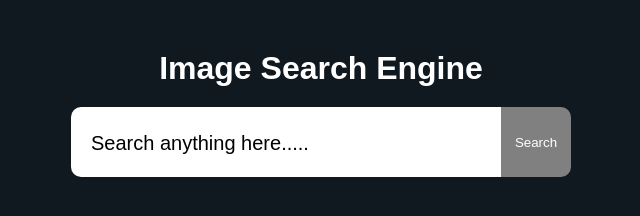
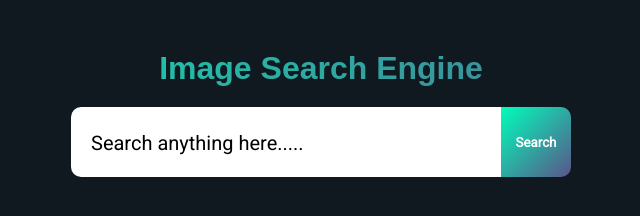
Before and after one commit to Abhijeet-20/Image-Search, a plain HTML site: page index.html in a window 1280 px wide. Shown: the whole page, without its empty margins (319-959 px from the left). Drawn offline with Linux system fonts and the light colour scheme.

Commit message:
Add files via upload

```diff
--- a/index.html
+++ b/index.html
@@ -3,10 +3,14 @@
 <head>
     <meta charset="UTF-8">
     <meta name="viewport" content="width=device-width, initial-scale=1.0">
-    <title>Document</title>
+    <title>Image Search</title>
+    <link rel="preconnect" href="https://fonts.googleapis.com">
+    <link rel="preconnect" href="https://fonts.gstatic.com" crossorigin>
+    <link href="https://fonts.googleapis.com/css2?family=DM+Sans:opsz@9..40&family=Inter:wght@300&family=Poppins:wght@300;400&family=Roboto&display=swap" rel="stylesheet">
     <link rel="stylesheet" href="style.css">
 </head>
 <body>
+
     <h1>Image Search Engine</h1>
     <form id="search">
         <input type="text" placeholder="Search anything here....." id="input">
--- a/script.js
+++ b/script.js
@@ -1,4 +1,4 @@
-const form = document.getElementById("search");
+        const form = document.getElementById("search");
         const input = document.getElementById("input");
         const searchresult = document.getElementById("result");
         const morebtn = document.getElementById("more");
@@ -8,7 +8,6 @@ const form = document.getElementById("search");
         let page = 1;
 
         async function searchImg(){
-
             keyword = input.value;
             const url = `https://api.unsplash.com/search/photos?page=${page}&query=${keyword}&client_id=${accessKey}&per_page=12`;
 
@@ -34,11 +33,9 @@ const form = document.getElementById("search");
                 searchresult.appendChild(imagelink);
             });
             morebtn.style.display="block";
-
         }
 
         form.addEventListener("submit", (e)=>{
-
             e.preventDefault();
             page = 1;
             searchImg();
--- a/style.css
+++ b/style.css
@@ -1,17 +1,21 @@
-
 body{
     background-color: #101820FF;
 }
+
 *{
     margin: 0;
     padding: 0;
-    font-family: 'Poppins', sans-serif;
+    font-family: 'Roboto', sans-serif;
 }
 h1{
-    color: white;
     margin: 50px auto 20px;
     display: flex;
     justify-content: center;
+    font-family: Arial, Helvetica, sans-serif;
+    background-clip: border-box;
+    background: linear-gradient(135deg, rgb(0, 254, 186), rgb(91, 84, 138));
+            -webkit-text-fill-color: transparent;
+            -webkit-background-clip: text;
 }
 #search{
     background-color: transparent;
@@ -49,8 +53,9 @@ input[type=text]::placeholder{
     border-top-right-radius: 10px;
     border-bottom-right-radius: 10px;
     cursor: pointer;
-    background-color: gray;
+    background: linear-gradient(135deg, rgb(0, 254, 186), rgb(91, 84, 138));
     color: white;
+    font-weight: 600;
 }
 #more{
     cursor: pointer;
@@ -60,6 +65,9 @@ input[type=text]::placeholder{
     border-radius: 10px;
     margin: 10px auto 100px;
     display: none;
+    background: linear-gradient(135deg, rgb(0, 254, 186), rgb(91, 84, 138));
+    color: #fff;
+    font-weight: 500;
 }
 #result{
     width: 100%;
@@ -68,5 +76,4 @@ input[type=text]::placeholder{
     align-items: top;
     justify-content: center;
     flex-wrap: wrap;
-
 }
```
